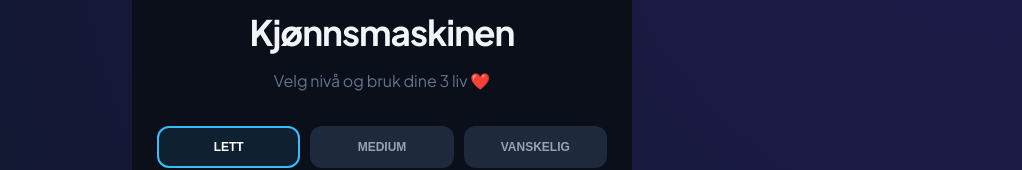
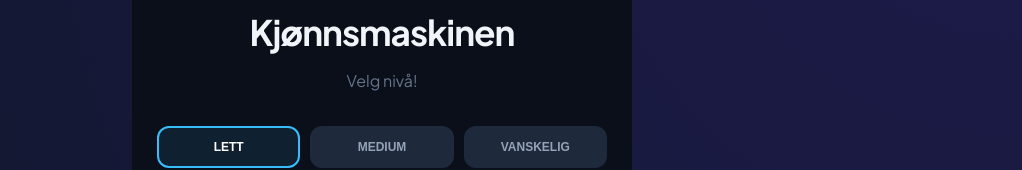
Before and after one commit to Rolinger35/TenseJakten, a plain HTML site: page index.html in a window 1280 px wide. Shown: the part 196-366 px from the top of the page, without its empty margins (258-1280 px from the left). Drawn offline with Linux system fonts and the light colour scheme.

Commit message:
Update index.html

```diff
--- a/index.html
+++ b/index.html
@@ -46,7 +46,7 @@
 <div id="game-container">
     <div id="main-menu">
         <h1 style="margin:0; font-size: 2.2rem; letter-spacing: -1px;">Kjønnsmaskinen</h1>
-        <p style="color:#64748b; margin-bottom: 20px;">Velg nivå og bruk dine 3 liv ❤️</p>
+        <p style="color:#64748b; margin-bottom: 20px;">Velg nivå!</p>
 
         <div class="level-select">
             <button class="opt-btn active" id="opt-easy" onclick="setDiff('easy')">LETT</button>
```
